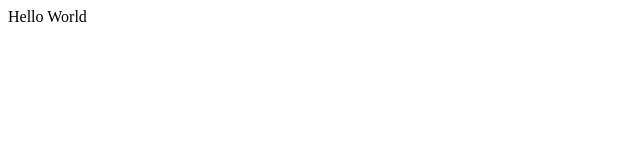
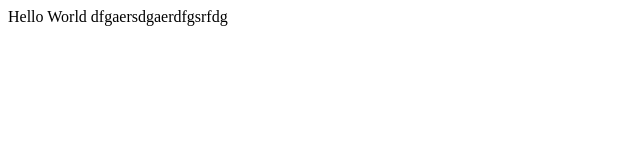
Before and after one commit to catherinevasquez/Dev-Intro-, a plain HTML site: page index.html in a window 1280 px wide. Shown: the whole page, without its empty margins (0-640 px from the left). Drawn offline with Linux system fonts and the light colour scheme.

Commit message:
add text

```diff
--- a/index.html
+++ b/index.html
@@ -1,3 +1,3 @@
 <html>
-<body>Hello World</body>
+<body>Hello World dfgaersdgaerdfgsrfdg</body>
 </html>
```
